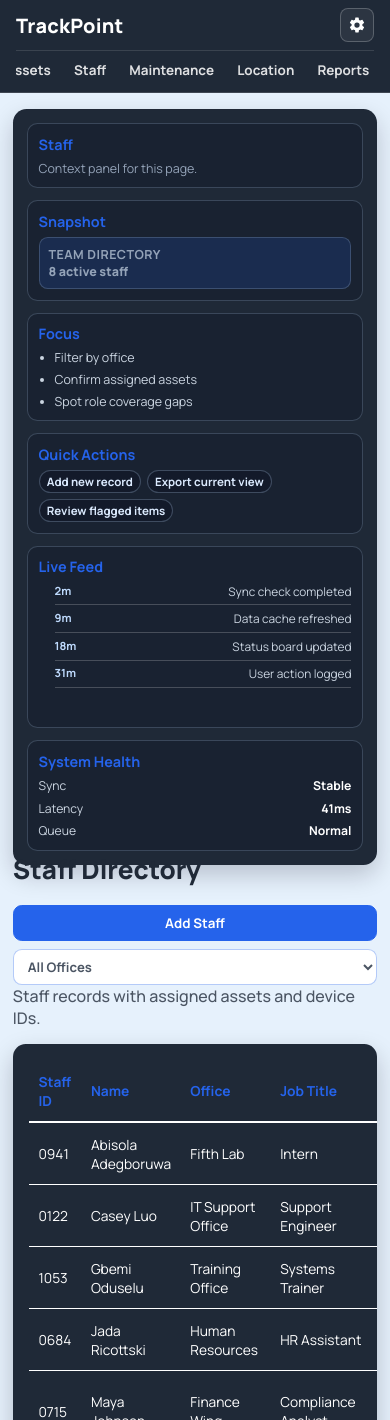
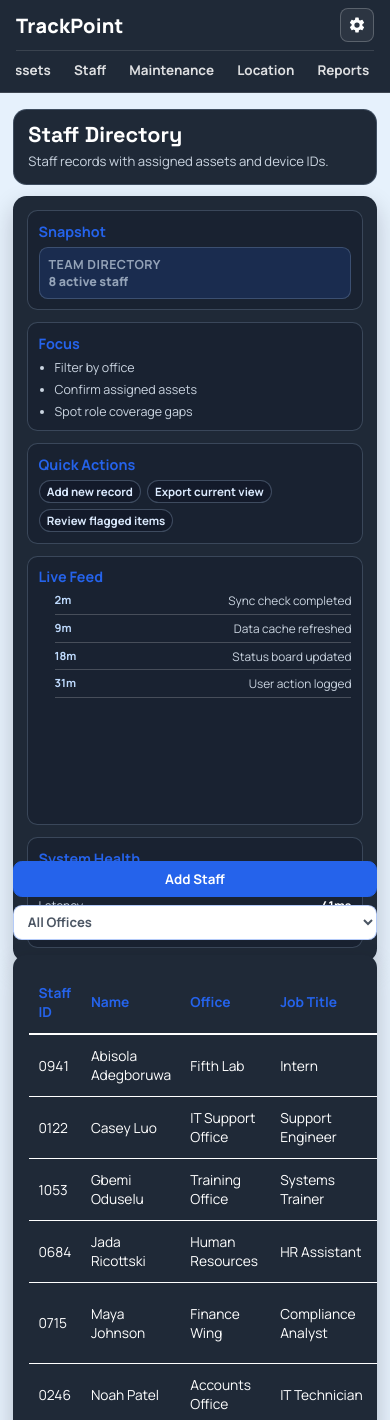
Before and after one commit to daebakkk/trackpoint-frontend, a React (Vite) app: page /staff in a window 390 px wide. Shown: the top 1420 px of the page. Built offline with nearby package versions, Linux system fonts and the light colour scheme.

Commit message:
frontendshi

```diff
--- a/src/components/PageSidebar.jsx
+++ b/src/components/PageSidebar.jsx
@@ -71,11 +71,6 @@ export default function PageSidebar({ context = 'Dashboard' }) {
   return (
     <aside className="appSidebar">
       <section className="appSidebarSection">
-        <h3>{context}</h3>
-        <p>Context panel for this page.</p>
-      </section>
-
-      <section className="appSidebarSection">
         <h4>Snapshot</h4>
         <div className="appSidebarMeta">
           <p className="appSidebarMetaLabel">{content.status}</p>
--- a/src/index.css
+++ b/src/index.css
@@ -292,6 +292,7 @@ body {
 }
 
 .dashHero {
+  margin-top: 0;
   margin-bottom: 1.25rem;
 }
 
@@ -646,6 +647,7 @@ body {
 }
 
 .asnTop {
+  margin-top: 0;
   margin-bottom: 0.95rem;
 }
 
@@ -936,6 +938,7 @@ body {
 }
 
 .assTop {
+  margin-top: 0;
   margin-bottom: 0.95rem;
 }
 
@@ -1303,6 +1306,7 @@ body {
 }
 
 .stfTop {
+  margin-top: 0;
   margin-bottom: 0.95rem;
 }
 
@@ -1547,6 +1551,7 @@ body {
 .mntTop,
 .rptTop,
 .locTop {
+  margin-top: 0;
   margin-bottom: 0.95rem;
 }
 
@@ -1931,6 +1936,7 @@ body {
 }
 
 .mntOpsHero {
+  margin-top: 0;
   display: flex;
   justify-content: space-between;
   align-items: flex-start;
@@ -2323,10 +2329,38 @@ body {
   min-width: 0;
 }
 
+.appPageLeftRail {
+  display: flex;
+  flex-direction: column;
+  gap: 0.55rem;
+  min-height: 100%;
+}
+
+.appPageLeftIntro {
+  background: var(--primary-color);
+  border-radius: 0.85rem;
+  border: 1px solid rgba(191, 219, 254, 0.2);
+  padding: 0.85rem 0.9rem;
+}
+
+.appPageLeftIntro h1 {
+  margin: 0 0 0.28rem;
+  color: #ffffff;
+  font-size: 1.35rem;
+  line-height: 1.12;
+  font-family: 'Space Grotesk', 'Manrope', sans-serif;
+}
+
+.appPageLeftIntro p {
+  margin: 0;
+  color: #cbd5e1;
+  font-size: 0.82rem;
+}
+
 .appSidebar {
   position: sticky;
   top: 0.85rem;
-  margin-top: 6rem;
+  margin-top: 0;
   background: var(--primary-color);
   border-radius: 0.85rem;
   padding: 0.9rem;
@@ -2495,8 +2529,23 @@ body {
     margin-top: 0;
   }
 
+  .appPageLeftIntro {
+    margin-bottom: 0.15rem;
+  }
+
   .appSidebarNav {
     grid-template-columns: repeat(2, minmax(0, 1fr));
+  }
+
+  .dashHero,
+  .asnTop,
+  .assTop,
+  .stfTop,
+  .mntTop,
+  .rptTop,
+  .locTop,
+  .mntOpsHero {
+    margin-top: 0;
   }
 
   .mntOpsMainGrid,
--- a/src/pages/Assignments.jsx
+++ b/src/pages/Assignments.jsx
@@ -113,14 +113,18 @@ export default function Assignments() {
 
       <main className="asnPage">
         <div className="appPageLayout">
-          <PageSidebar context="Assignments" />
+          <div className="appPageLeftRail">
+            <section className="appPageLeftIntro">
+              <h1>Assignments</h1>
+              <p>Track device assignment lifecycle across teams and offices.</p>
+            </section>
+            <PageSidebar context="Assignments" />
+          </div>
           <div className="appPageMain">
             <section className="asnTop">
               <div className="asnTopRow">
-                <h1 className="asnTitle">Assignments</h1>
                 <button type="button" className="pageActionBtn" onClick={() => setShowForm(true)}>Create Assignment</button>
               </div>
-              <p className="asnHeading">Track device assignment lifecycle across teams and offices.</p>
             </section>
 
             <section className="asnLayout">
--- a/src/pages/Dashboard.jsx
+++ b/src/pages/Dashboard.jsx
@@ -37,13 +37,14 @@ export default function Dashboard() {
 
       <main className="dashPageModern">
         <div className="appPageLayout">
-          <PageSidebar context="Dashboard" />
+          <div className="appPageLeftRail">
+            <section className="appPageLeftIntro">
+              <h1>Dashboard</h1>
+              <p>Real-time visibility across assets, incidents, and team performance.</p>
+            </section>
+            <PageSidebar context="Dashboard" />
+          </div>
           <div className="appPageMain">
-            <section className="dashHero">
-              <h1 className="dashTitle">Dashboard</h1>
-              <p className="dashSubtle">Real-time visibility across assets, incidents, and team performance.</p>
-            </section>
-
             <section className="dashKpiGrid">
               {kpis.map((card) => (
                 <article key={card.label} className="dashKpiCard">
--- a/src/pages/Landingpg.jsx
+++ b/src/pages/Landingpg.jsx
@@ -1,7 +1,6 @@
 import { useState } from 'react';
 import { Link } from 'react-router-dom';
 import LoginModal from '../components/LoginModal';
-import PageSidebar from '../components/PageSidebar';
 
 const featureCards = [
     {
@@ -24,9 +23,6 @@ export default function Landingpg() {
     return (
         <div className="landingShell">
             <main className="landingPage">
-                <div className="appPageLayout">
-                    <PageSidebar context="Welcome" />
-                    <div className="appPageMain">
                 <section className="landingHero">
                     <p className="landingEyebrow">Asset Operations Platform</p>
                     <h1 className="landingHeading">TrackPoint powers modern IT teams with speed and control.</h1>
@@ -69,8 +65,6 @@ export default function Landingpg() {
                 </div>
 
                 {showLogin && <LoginModal onClose={() => setShowLogin(false)} />}
-                    </div>
-                </div>
             </main>
         </div>
     )
--- a/src/pages/Location.jsx
+++ b/src/pages/Location.jsx
@@ -31,11 +31,16 @@ export default function Location() {
 
       <main className="locPage">
         <div className="appPageLayout">
-          <PageSidebar context="Location" />
+          <div className="appPageLeftRail">
+            <section className="appPageLeftIntro">
+              <h1>Asset Location Map</h1>
+              <p>In-office location for each asset by building, floor, and room.</p>
+            </section>
+            <PageSidebar context="Location" />
+          </div>
           <div className="appPageMain">
             <section className="locTop">
               <div className="assTopRow">
-                <h1 className="locTitle">Asset Location Map</h1>
                 <select
                   className="assOfficeSelect"
                   value={selectedFilter}
@@ -48,7 +53,6 @@ export default function Location() {
                   ))}
                 </select>
               </div>
-              <p className="locHeading">In-office location for each asset by building, floor, and room.</p>
             </section>
 
             <section className="locCard">
--- a/src/pages/Maintenance.jsx
+++ b/src/pages/Maintenance.jsx
@@ -38,13 +38,17 @@ export default function Maintenance() {
 
       <main className="mntOpsPage">
         <div className="appPageLayout">
-          <PageSidebar context="Maintenance" />
+          <div className="appPageLeftRail">
+            <section className="appPageLeftIntro">
+              <h1>Preventive + Corrective Operations</h1>
+              <p>A live operations board for maintenance routing, machine health, and execution timeline.</p>
+            </section>
+            <PageSidebar context="Maintenance" />
+          </div>
           <div className="appPageMain">
             <section className="mntOpsHero">
               <div>
                 <p className="mntOpsEyebrow">Maintenance Control Board</p>
-                <h1 className="mntOpsTitle">Preventive + Corrective Operations</h1>
-                <p className="mntOpsSub">A live operations board for maintenance routing, machine health, and execution timeline.</p>
               </div>
               <button type="button" className="pageActionBtn">Create Ticket</button>
             </section>
--- a/src/pages/Reports.jsx
+++ b/src/pages/Reports.jsx
@@ -55,14 +55,18 @@ export default function Reports() {
 
       <main className="rptPage">
         <div className="appPageLayout">
-          <PageSidebar context="Reports" />
+          <div className="appPageLeftRail">
+            <section className="appPageLeftIntro">
+              <h1>Reports</h1>
+              <p>Asset health report summary for operations and maintenance.</p>
+            </section>
+            <PageSidebar context="Reports" />
+          </div>
           <div className="appPageMain">
             <section className="rptTop">
               <div className="rptTopRow">
-                <h1 className="rptTitle">Reports</h1>
                 <button type="button" className="pageActionBtn">Create Report</button>
               </div>
-              <p className="rptHeading">Asset health report summary for operations and maintenance.</p>
               <div className="rptRangeBar">
                 {ranges.map((item) => (
                   <button
--- a/src/pages/Signup.jsx
+++ b/src/pages/Signup.jsx
@@ -1,11 +1,6 @@
-import PageSidebar from '../components/PageSidebar';
-
 export default function Signup() {
     return (
         <main className="suPage">
-            <div className="appPageLayout">
-                <PageSidebar context="Signup" />
-                <div className="appPageMain">
             <div className="suCard">
                 <p className="suHeading">Create your TrackPoint account</p>
                 <p className="suSubtitle">Track all inventory items in one place</p>
@@ -22,8 +17,6 @@ export default function Signup() {
                     <button className="suButton" type="submit">Sign Up</button>
                 </form>
             </div>
-                </div>
-            </div>
         </main>
     )
 }
--- a/src/pages/Staff.jsx
+++ b/src/pages/Staff.jsx
@@ -51,11 +51,16 @@ export default function Staff() {
 
       <main className="stfPage">
         <div className="appPageLayout">
-          <PageSidebar context="Staff" />
+          <div className="appPageLeftRail">
+            <section className="appPageLeftIntro">
+              <h1>Staff Directory</h1>
+              <p>Staff records with assigned assets and device IDs.</p>
+            </section>
+            <PageSidebar context="Staff" />
+          </div>
           <div className="appPageMain">
             <section className="stfTop">
               <div className="stfTopRow">
-                <h1 className="stfTitle">Staff Directory</h1>
                 <div className="assTopActions">
                   <button type="button" className="pageActionBtn" onClick={() => setShowForm(true)}>Add Staff</button>
                   <select
@@ -71,7 +76,6 @@ export default function Staff() {
                   </select>
                 </div>
               </div>
-              <p className="stfHeading">Staff records with assigned assets and device IDs.</p>
             </section>
 
             <section className="stfCard">
```
Also changed, not shown: src/pages/Assets.jsx (+7 -3 lines). Lines whose indentation alone changed are shown as unchanged.
